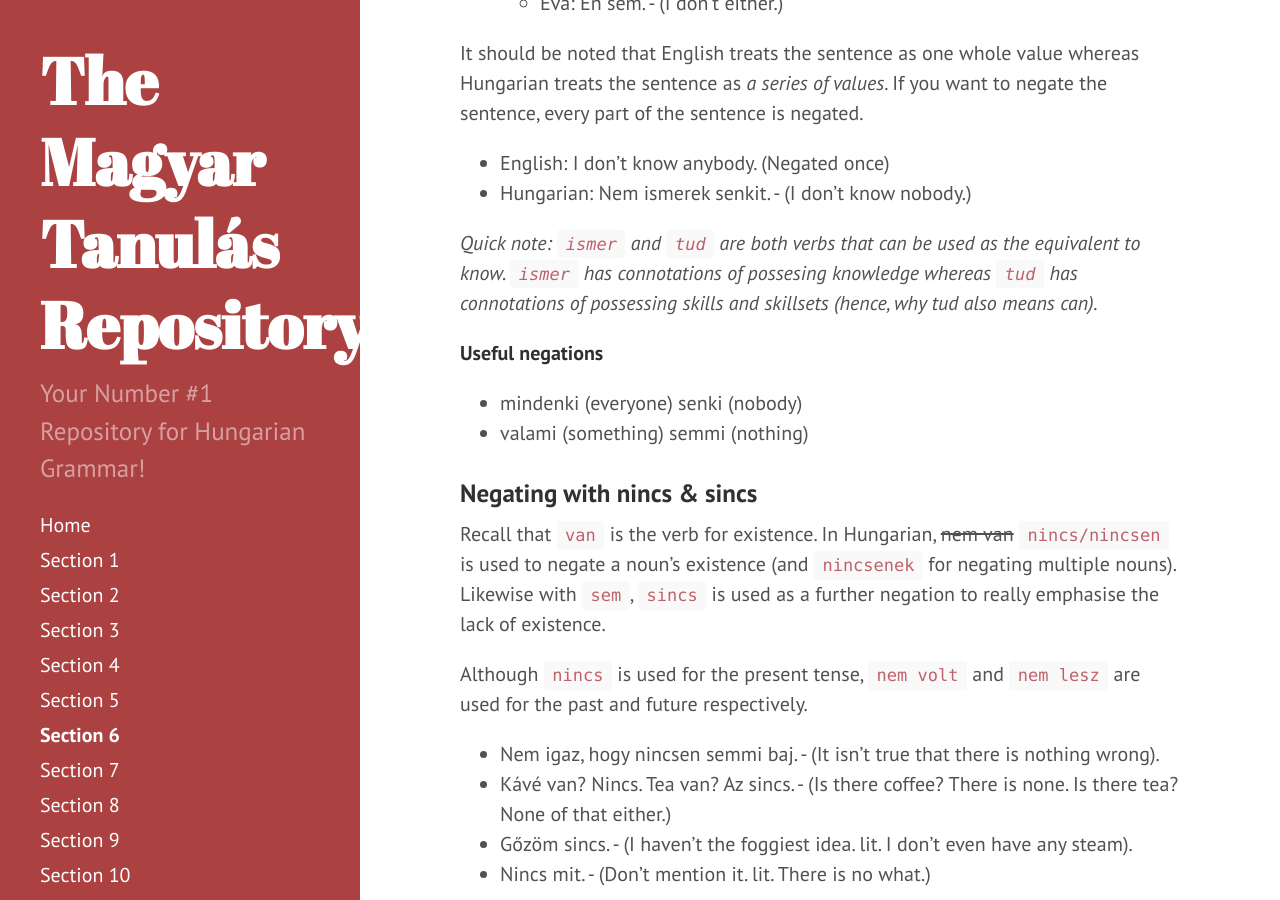
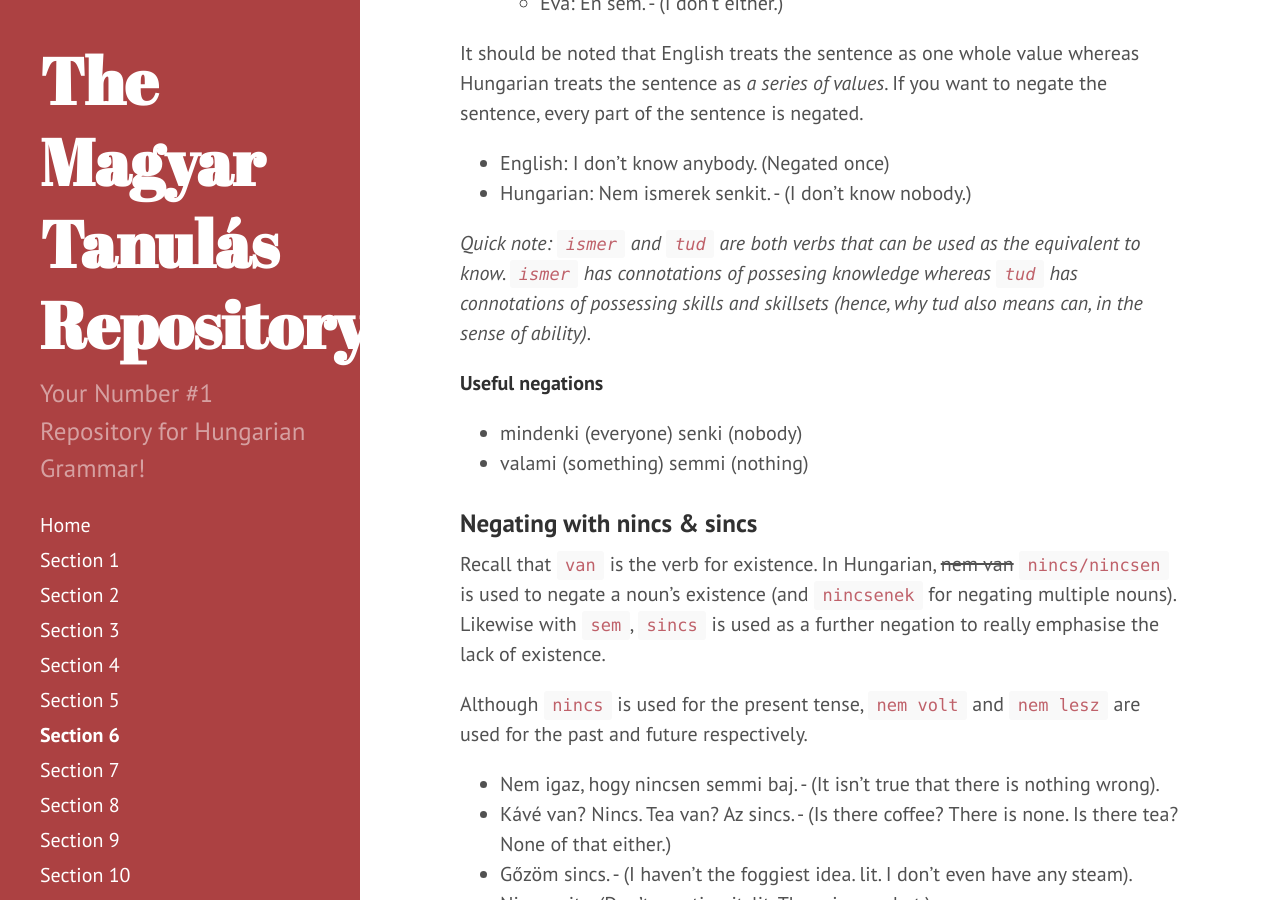
Before and after one commit to Magyartanulas/magyartanulas.github.io, a Jekyll site: the page built from Section6.md, in a window 1280 px wide and 900 px high, scrolled down 3354 px. Built offline with Jekyll 4.4.1, drawn with Linux system fonts in a browser that asks for light colours; Markdown is read by kramdown in place of the engine named in the settings.

Commit message:
Update Section6.md

```diff
--- a/Section6.md
+++ b/Section6.md
@@ -109,7 +109,7 @@
 * English: I don't know anybody. (Negated once)
 * Hungarian: Nem ismerek senkit. - (I don't know nobody.)
 
-*Quick note: `ismer` and `tud` are both verbs that can be used as the equivalent to know. `ismer` has connotations of possesing knowledge whereas `tud` has connotations of possessing skills and skillsets (hence, why tud also means can).*
+*Quick note: `ismer` and `tud` are both verbs that can be used as the equivalent to know. `ismer` has connotations of possesing knowledge whereas `tud` has connotations of possessing skills and skillsets (hence, why tud also means can, in the sense of ability).*
 
 **Useful negations**
 
```
